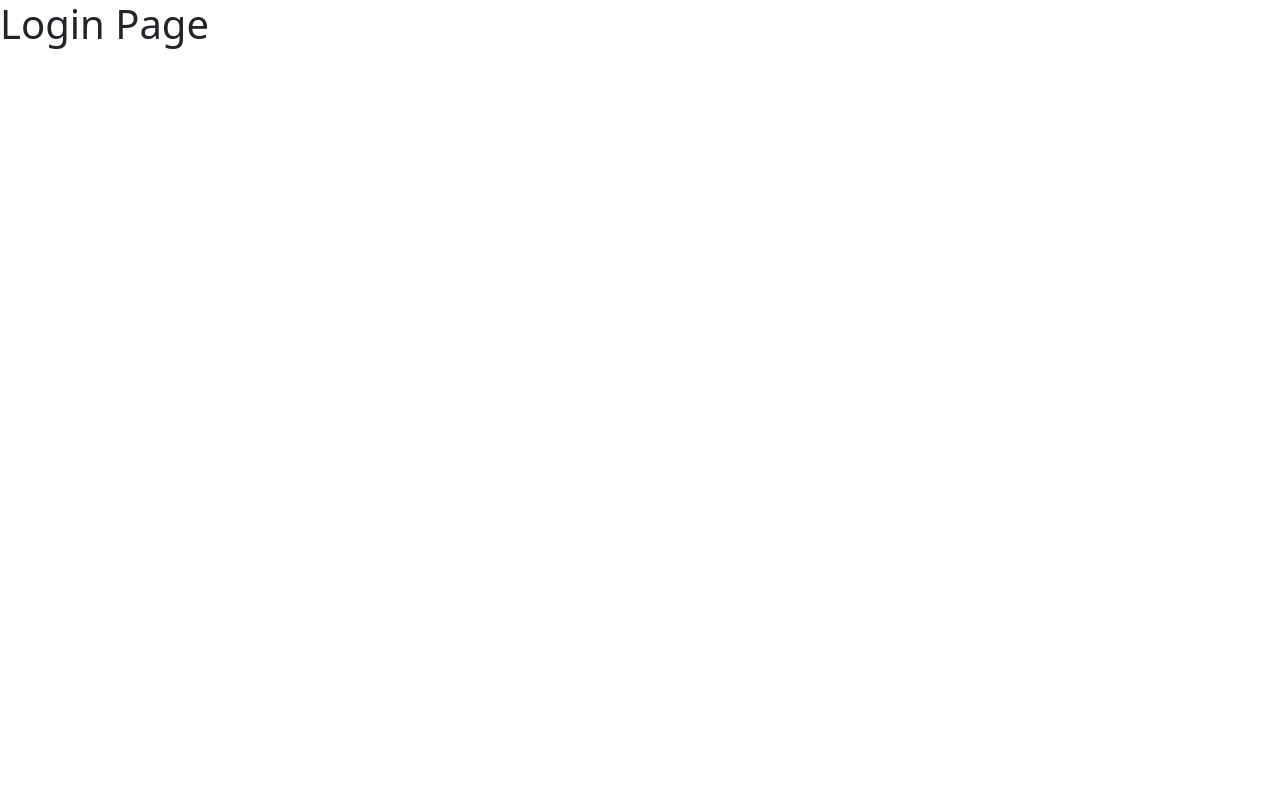
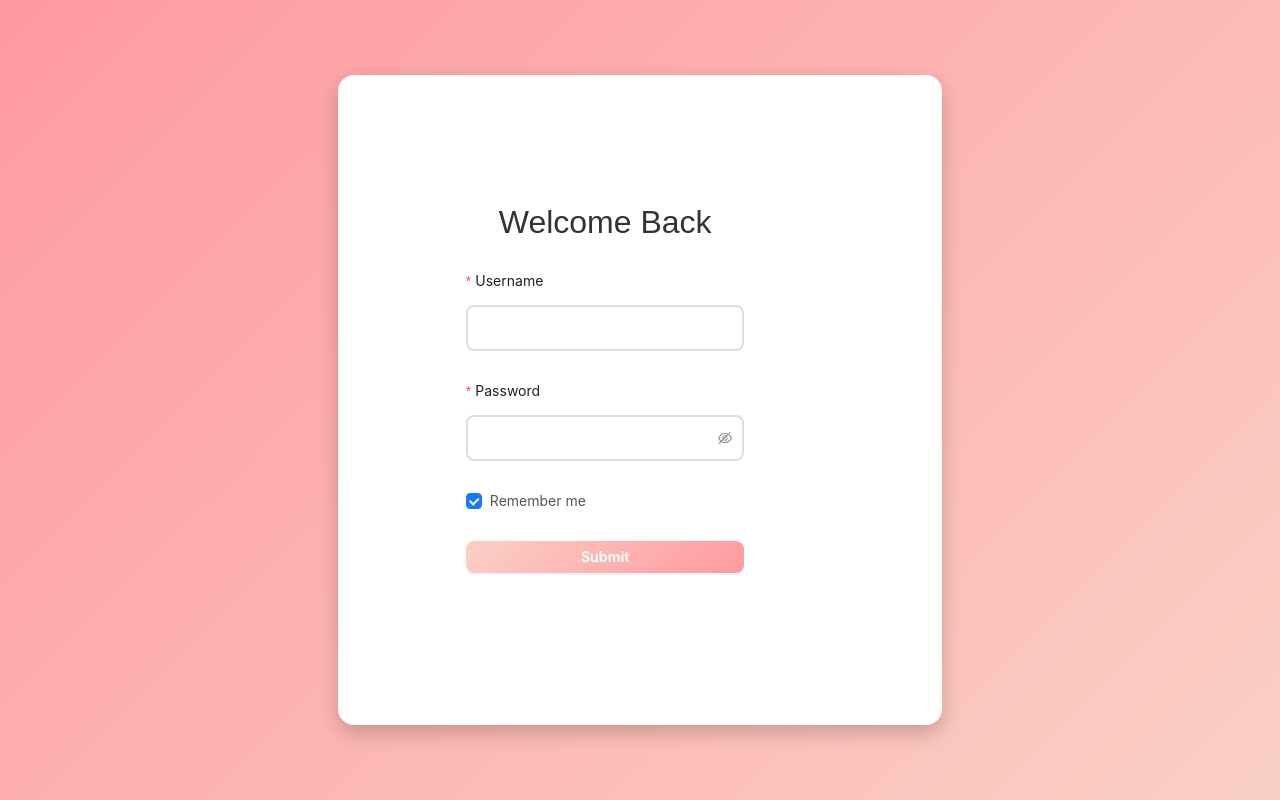
Before and after one commit to Subah-Zarin/FOR-EVERY-SOUL, a React (Create React App) app in the folder frontend/: page /login in a window 1280 px wide. Built offline with nearby package versions, Linux system fonts and the light colour scheme.

Commit message:
login page

```diff
--- a/frontend/package.json
+++ b/frontend/package.json
@@ -11,8 +11,8 @@
     "antd": "^5.23.2",
     "axios": "^1.7.9",
     "bootstrap": "^5.3.3",
-    "react": "^19.0.0",
-    "react-dom": "^19.0.0",
+    "react": "^18.0.0",
+    "react-dom": "^18.0.0",
     "react-router-dom": "^7.1.3",
     "react-scripts": "^5.0.1",
     "web-vitals": "^2.1.4"
--- a/frontend/src/pages/Homepage.js
+++ b/frontend/src/pages/Homepage.js
@@ -1,13 +1,12 @@
-import React from "react";
+import React from 'react';
+import Login from './login';
 
-const Homepage = () => {
-    return(
-        <div>
-            <h1>Homepage
+const App = () => {
+  return (
+    <div>
+      <Login />
+    </div>
+  );
+};
 
-            </h1>
-        </div>
-    );
-}
-
-export default Homepage;
+export default App;
--- /dev/null
+++ b/frontend/src/pages/login.css
@@ -0,0 +1,19 @@
+.login-paper {
+  padding: 20px;
+  border-radius: 10px;
+  background: linear-gradient(135deg, #f5f7fa, #c3cfe2);
+}
+
+.login-form {
+  display: flex;
+  flex-direction: column;
+}
+
+.login-button {
+  margin-top: 20px;
+  transition: background-color 0.3s;
+}
+
+.login-button:hover {
+  background-color: #0056b3;
+}
--- a/frontend/src/pages/login.js
+++ b/frontend/src/pages/login.js
@@ -1,13 +1,160 @@
-import React from 'react'
+import React from 'react';
+import { Button, Checkbox, Form, Input } from 'antd';
 
-const Login = () => {
-  return (
-    <div>
-        <h1>
-            Login Page
-        </h1>
+const onFinish = (values) => {
+  console.log('Success:', values);
+};
+
+const onFinishFailed = (errorInfo) => {
+  console.log('Failed:', errorInfo);
+};
+
+const App = () => (
+  <div
+    style={{
+      display: 'flex',
+      justifyContent: 'center',
+      alignItems: 'center',
+      height: '100vh',
+      background: 'linear-gradient(135deg, #ff9a9e, #fad0c4)', // Gradient background
+      animation: 'fadeIn 2s ease-in-out', // Fade-in effect for the container
+    }}
+  >
+    <div
+      style={{
+        padding: '10%',
+        boxSizing: 'border-box',
+        backgroundColor: '#ffffff',
+        borderRadius: '16px',
+        boxShadow: '0 8px 20px rgba(0, 0, 0, 0.2)', // Enhanced shadow for depth
+        transform: 'scale(1)',
+        transition: 'transform 0.3s', // Add hover effect on the box
+      }}
+      onMouseEnter={(e) => (e.currentTarget.style.transform = 'scale(1.03)')}
+      onMouseLeave={(e) => (e.currentTarget.style.transform = 'scale(1)')}
+    >
+      <div
+        style={{
+          width: '80%',
+          maxWidth: '600px',
+        }}
+      >
+        <h2
+          style={{
+            textAlign: 'center',
+            marginBottom: '1.5rem',
+            fontFamily: 'Arial, sans-serif',
+            color: '#333',
+          }}
+        >
+          Welcome Back
+        </h2>
+        <Form
+          name="basic"
+          style={{
+            width: '100%',
+          }}
+          initialValues={{
+            remember: true,
+          }}
+          onFinish={onFinish}
+          onFinishFailed={onFinishFailed}
+          autoComplete="off"
+        >
+          <Form.Item
+            label="Username"
+            name="username"
+            labelCol={{
+              span: 24,
+            }}
+            wrapperCol={{
+              span: 24,
+            }}
+            rules={[
+              {
+                required: true,
+                message: 'Please input your username!',
+              },
+            ]}
+          >
+            <Input
+              style={{
+                width: '100%',
+                borderRadius: '8px',
+                padding: '10px',
+                border: '2px solid #ddd',
+                transition: 'border-color 0.3s',
+              }}
+              onFocus={(e) => (e.target.style.borderColor = '#ff9a9e')}
+              onBlur={(e) => (e.target.style.borderColor = '#ddd')}
+            />
+          </Form.Item>
+
+          <Form.Item
+            label="Password"
+            name="password"
+            labelCol={{
+              span: 24,
+            }}
+            wrapperCol={{
+              span: 24,
+            }}
+            rules={[
+              {
+                required: true,
+                message: 'Please input your password!',
+              },
+            ]}
+          >
+            <Input.Password
+              style={{
+                width: '100%',
+                borderRadius: '8px',
+                padding: '10px',
+                border: '2px solid #ddd',
+                transition: 'border-color 0.3s',
+              }}
+              onFocus={(e) => (e.target.style.borderColor = '#fad0c4')}
+              onBlur={(e) => (e.target.style.borderColor = '#ddd')}
+            />
+          </Form.Item>
+
+          <Form.Item
+            name="remember"
+            valuePropName="checked"
+            label={null}
+            style={{ textAlign: 'left' }}
+          >
+            <Checkbox style={{ color: '#555' }}>Remember me</Checkbox>
+          </Form.Item>
+
+          <Form.Item label={null}>
+            <Button
+              type="primary"
+              htmlType="submit"
+              style={{
+                width: '100%',
+                background: 'linear-gradient(135deg, #fad0c4, #ff9a9e)',
+                border: 'none',
+                borderRadius: '8px',
+                padding: '10px',
+                fontWeight: 'bold',
+                cursor: 'pointer',
+              }}
+              onMouseEnter={(e) =>
+                (e.currentTarget.style.background = 'linear-gradient(135deg, #ff9a9e, #fad0c4)')
+              }
+              onMouseLeave={(e) =>
+                (e.currentTarget.style.background = 'linear-gradient(135deg, #fad0c4, #ff9a9e)')
+              }
+            >
+              Submit
+            </Button>
+          </Form.Item>
+        </Form>
+      </div>
     </div>
-  )
-}
+  </div>
+);
 
-export default Login
+export default App;
```
Also changed, not shown: frontend/src/App.js (+5 -7 lines), 2 other files (tests, documents, lock files or other folders).
